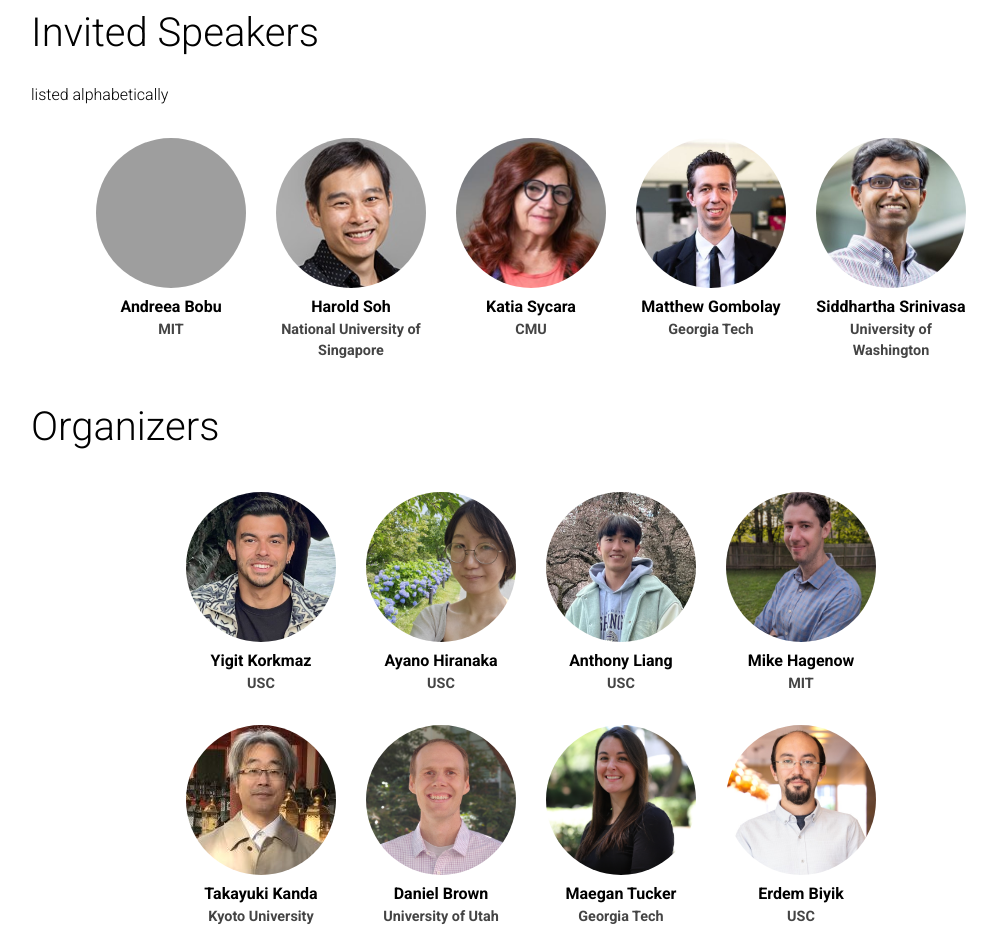
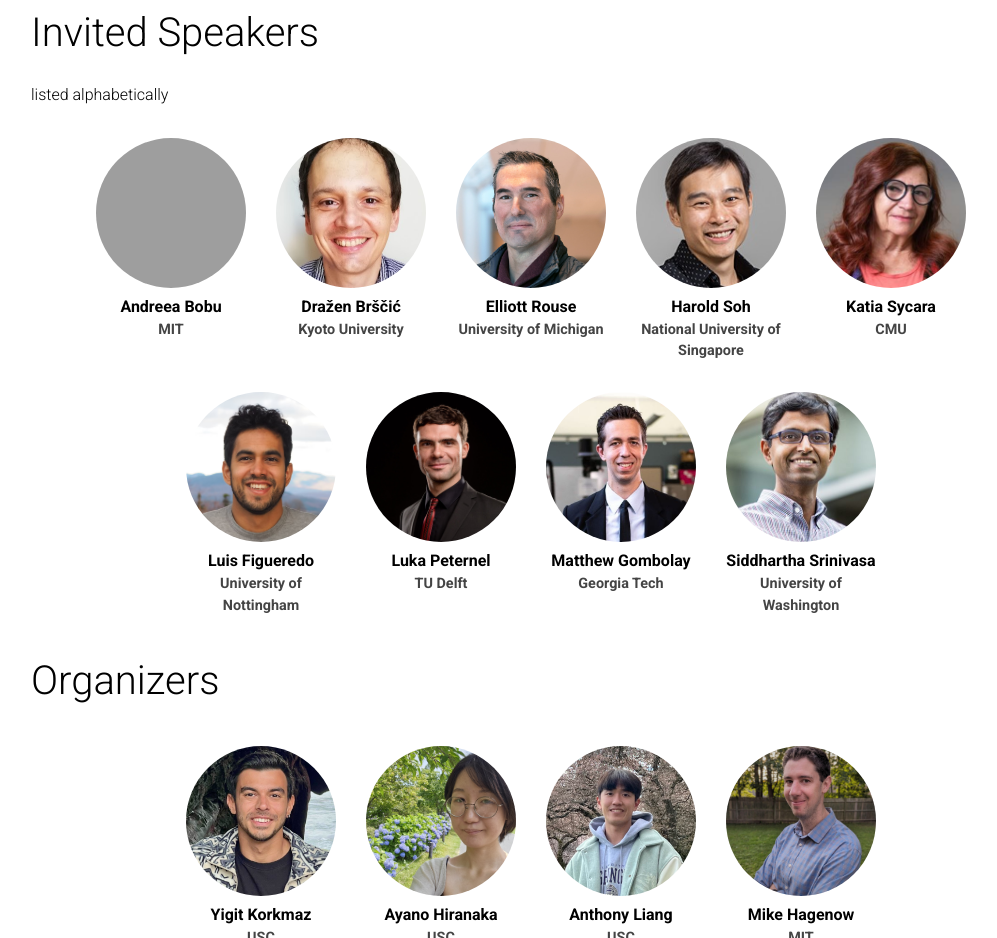
Before and after one commit to hitl-robot-learning/hitl-robot-learning.github.io, a plain HTML site: page index.html in a window 1280 px wide. Shown: the part 1615-2553 px from the top of the page, without its empty margins (109-1106 px from the left). Drawn offline with nearby package versions, Linux system fonts and the light colour scheme; some packages are replaced by stand-ins of ours; grey boxes are pictures that could not be loaded.

Commit message:
added new speakers.

```diff
--- a/index.html
+++ b/index.html
@@ -285,6 +285,18 @@
           <div class="aff">MIT</div>
         </a>
 
+        <a href="https://drazenb.github.io/">
+          <img src="./assets/drazen.png">
+          <div>Dražen Brščić</div>
+          <div class="aff">Kyoto University</div>
+        </a>
+
+        <a href="http://www.elliottjrouse.com/?home">
+          <img src="./assets/elliott.jpg">
+          <div>Elliott Rouse</div>
+          <div class="aff">University of Michigan</div>
+        </a>
+
         <a href="https://haroldsoh.com/">
           <img src="./assets/harold.jpeg">
           <div>Harold Soh</div>
@@ -295,6 +307,18 @@
           <img src="./assets/katia.png">
           <div>Katia Sycara</div>
           <div class="aff">CMU</div>
+        </a>
+
+        <a href="https://www.luisfigueredo.com/">
+          <img src="./assets/luis.png">
+          <div>Luis Figueredo</div>
+          <div class="aff">University of Nottingham</div>
+        </a>
+
+        <a href="https://www.lukapeternel.nl/">
+          <img src="./assets/luka.jpg">
+          <div>Luka Peternel</div>
+          <div class="aff">TU Delft</div>
         </a>
 
         <a href="https://sites.gatech.edu/matthew-gombolay/">
```
Also changed, not shown: assets/drazen.png (added), assets/elliott.jpg (added), assets/luis.png (added), assets/luka.jpg (added).
